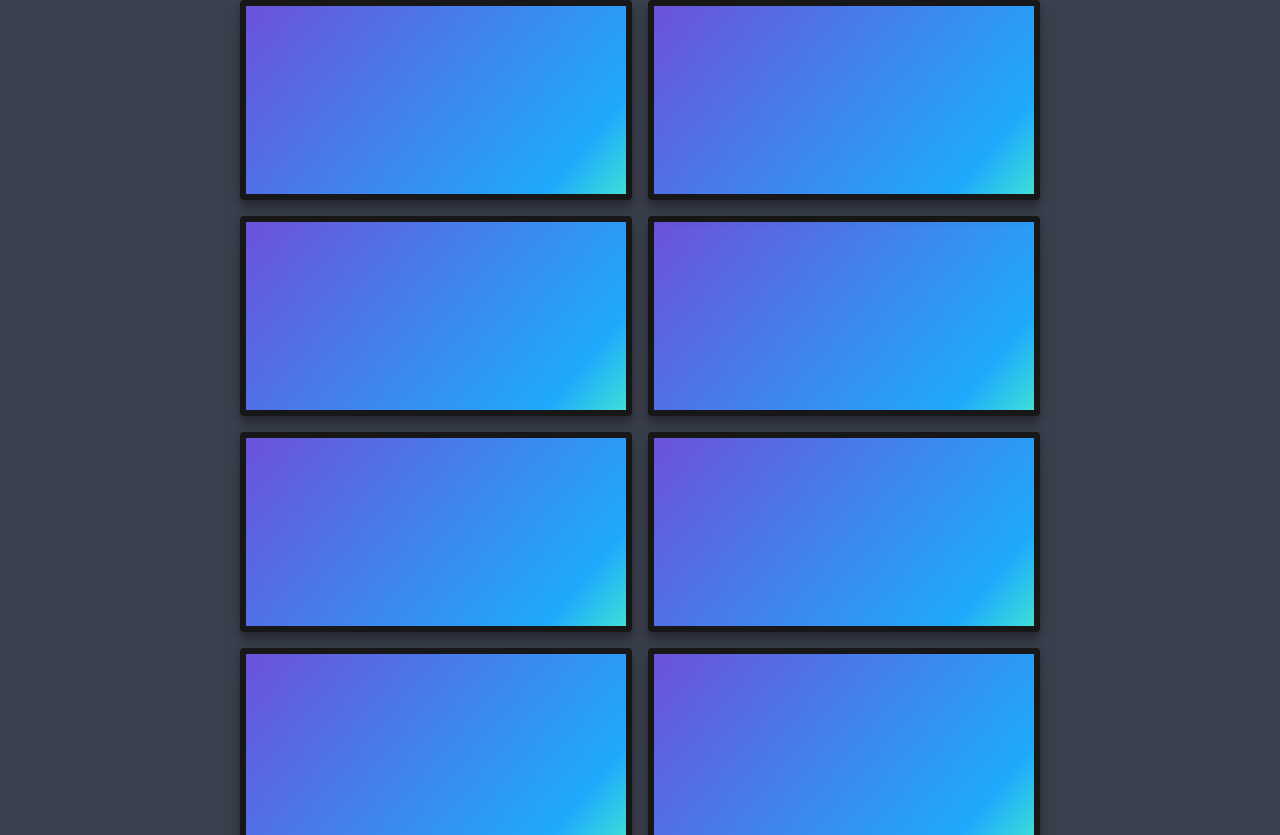
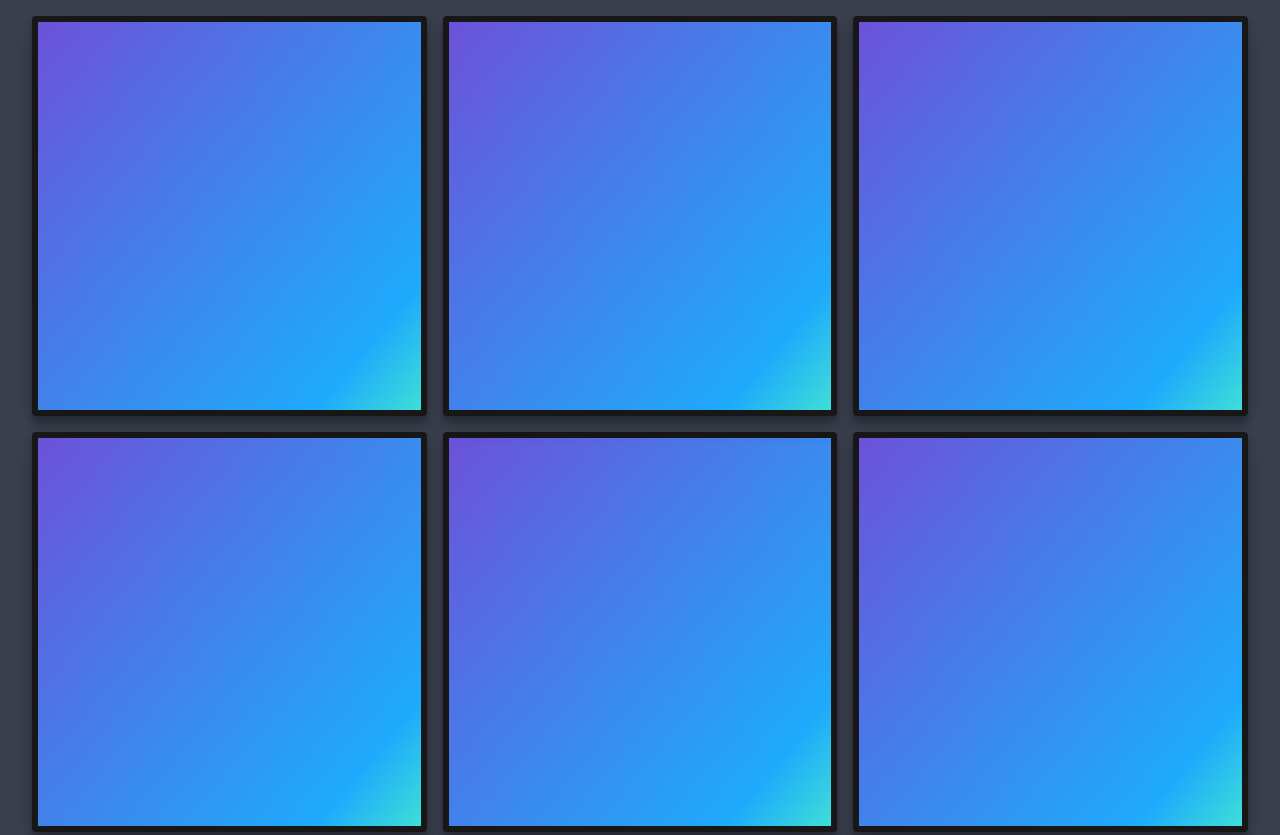
Before and after one commit to rts-cmk-wu09/dynamisk-web---api-integration-midoch, a plain HTML site: page index.html in a window 1280 px wide. Shown: the top 835 px of the page. Drawn offline with Linux system fonts and the light colour scheme.

Commit message:
Update global.css

```diff
--- a/global.css
+++ b/global.css
@@ -6,9 +6,8 @@
 
 .container {
   display: grid;
-  width: 800px;
-  grid-template-columns: repeat(2, 1fr);
-  grid-auto-rows: 200px;
+  grid-template-columns: repeat(3, 1fr);
+  grid-auto-rows: 400px;
   grid-gap: 1rem;
 }
 
@@ -21,11 +20,7 @@
 
 body {
   background-color: #3b404e;
-  display: flex;
-  justify-content: center;
-  align-items: center;
-  font-family: -apple-system, BlinkMacSystemFont, "Segoe UI", Roboto, Helvetica,
-    Arial, sans-serif, "Apple Color Emoji", "Segoe UI Emoji", "Segoe UI Symbol";
+  padding: 1em 2em;
 }
 
 .item {
@@ -47,3 +42,12 @@ body {
   font-weight: bold;
   color: white;
 }
+
+.heading {
+  font-size: 40px;
+  font-weight: bold;
+  color: #f7de1e;
+  margin-bottom: 1rem;
+  text-align: center;
+  text-shadow: 2px 2px 4px rgba(0, 0, 0, 0.6);
+}
```
